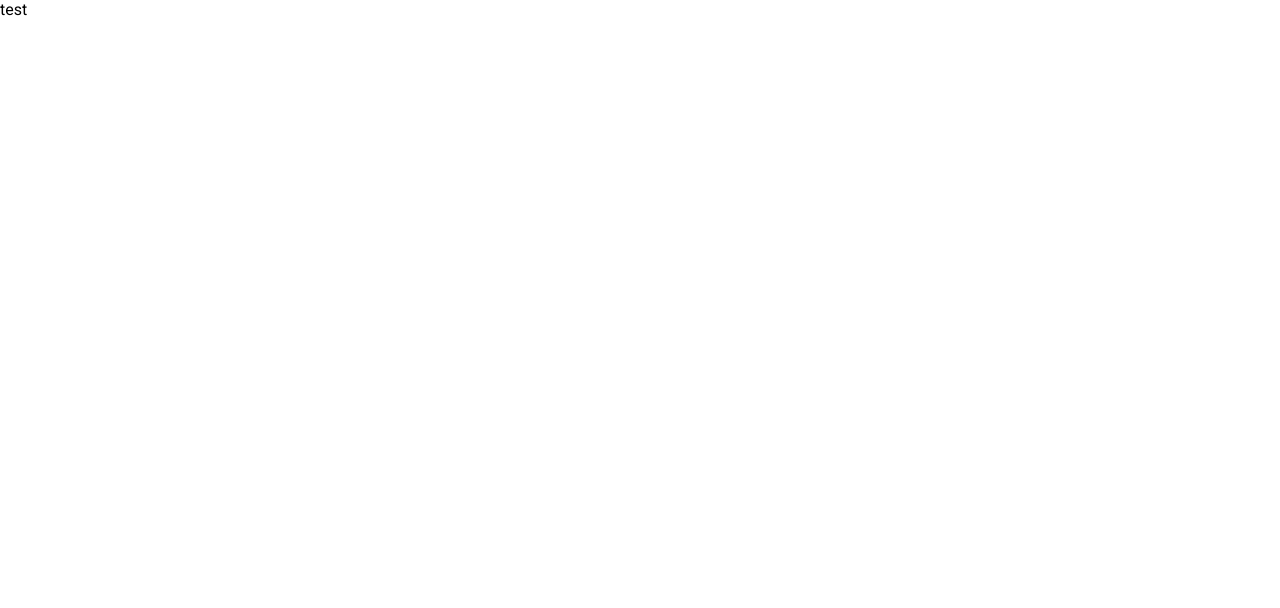
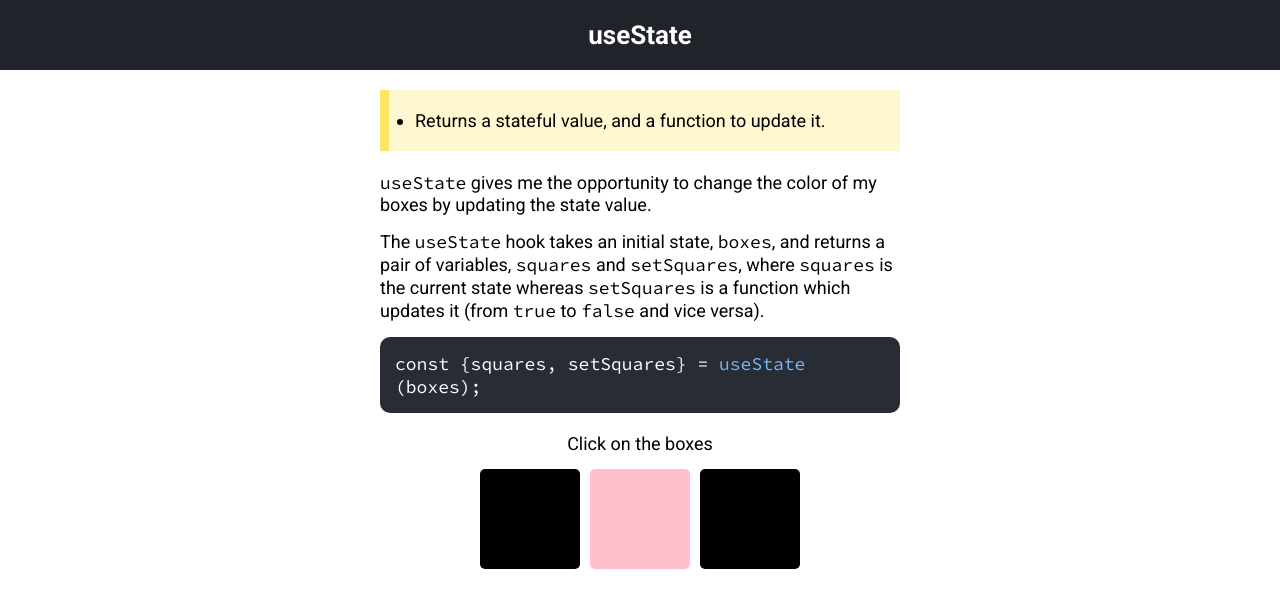
Before and after one commit to YanaKarpliuk/react-hooks, a React (Create React App) app: page /use-state-hook in a window 1280 px wide. Shown: the top 608 px of the page. Built offline with nearby package versions, Linux system fonts and the light colour scheme.

Commit message:
added useState

```diff
--- a/src/css/mainPage.css
+++ b/src/css/mainPage.css
@@ -6,3 +6,8 @@
 .main-list-item:hover {
   color: #01b3e4;
 }
+
+.main-link {
+  color: #01b3e4;;
+  text-decoration: underline;
+}
--- /dev/null
+++ b/src/css/useStateHook.css
@@ -0,0 +1,17 @@
+.state-project {
+  display: flex;
+  flex-direction: column;
+  align-items: center;
+}
+
+.box-container {
+  display: flex;
+  margin-top: 15px;
+}
+
+.state-box {
+  height: 100px;
+  width: 100px;
+  margin: 0 5px;
+  border-radius: 5px;
+}
--- a/src/pages/MainPage.js
+++ b/src/pages/MainPage.js
@@ -5,7 +5,16 @@ import "../css/common.css";
 export default function MainPage() {
   return (
     <div>
-      <h2 className="section-title">Learning React Hooks</h2>
+      <h2 className="section-title">
+        Learning Hooks with&nbsp;
+        <a
+          href="https://reactjs.org/docs/hooks-reference.html"
+          target="_blank"
+          className="main-link"
+        >
+          React
+        </a>
+      </h2>
       <div className="section-container">
         <ul className="main-list">
           <li>
@@ -18,6 +27,11 @@ export default function MainPage() {
               useMemo
             </NavLink>
           </li>
+          <li>
+            <NavLink to="/use-state-hook" className="main-list-item">
+              useState
+            </NavLink>
+          </li>
         </ul>
       </div>
     </div>
--- a/src/pages/UseState.js
+++ b/src/pages/UseState.js
@@ -1,5 +1,76 @@
-import React from "react";
+import React, { useState } from "react";
+import "../css/useStateHook.css";
 
 export default function UseState() {
-  return 'test'
+  const boxes = [
+    {
+      id: 1,
+      on: true,
+    },
+    {
+      id: 2,
+      on: false,
+    },
+    {
+      id: 3,
+      on: true,
+    },
+  ];
+
+  const [squares, setSquares] = useState(boxes);
+
+  function toggle(id) {
+    setSquares((prev) => {
+      return prev.map((item) => {
+        return item.id === id ? { ...item, on: !item.on } : item;
+      });
+    });
+  }
+
+  const squareElements = squares.map((square) => {
+    const styles = {
+      backgroundColor: square.on ? "black" : "pink",
+    };
+
+    return (
+      <div
+        className="state-box"
+        key={square.id}
+        style={styles}
+        onClick={() => toggle(square.id)}
+      ></div>
+    );
+  });
+
+  return (
+    <div>
+      <h2 className="section-title">useState</h2>
+      <div className="section-container">
+        <div className="section-rules">
+          <ul>
+            <li>Returns a stateful value, and a function to update it.</li>
+          </ul>
+        </div>
+        <div className="section-explanation">
+          <p>
+          <span className="code-naming">useState</span> gives me the opportunity to change the color of my boxes by
+            updating the state value.
+          </p>
+          <p>
+            The <span className="code-naming">useState</span> hook takes an initial state, <span className="code-naming">boxes</span>, and
+            returns a pair of variables, <span className="code-naming">squares</span> and <span className="code-naming">setSquares</span>, where <span className="code-naming">squares</span> is the
+            current state whereas <span className="code-naming">setSquares</span> is a function
+            which updates it (from <span className="code-naming">true</span> to <span className="code-naming">false</span> and vice versa).
+          </p>
+          <p className="code-text">
+          const &#123;squares, setSquares&#125; = <span className="code-text-blue">useState</span> (boxes);
+          </p>
+        </div>
+        <div className="state-project">
+          <p>Click on the boxes</p>
+          <div className="box-container">{squareElements}</div>
+          </div>
+      </div>
+    </div>
+  );
 }
```
Also changed, not shown: src/pages/ForCopy.js (added, +19 -0 lines).
